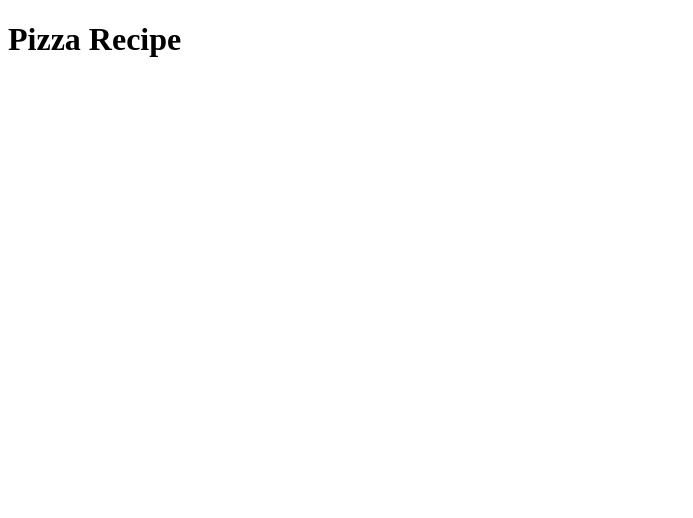
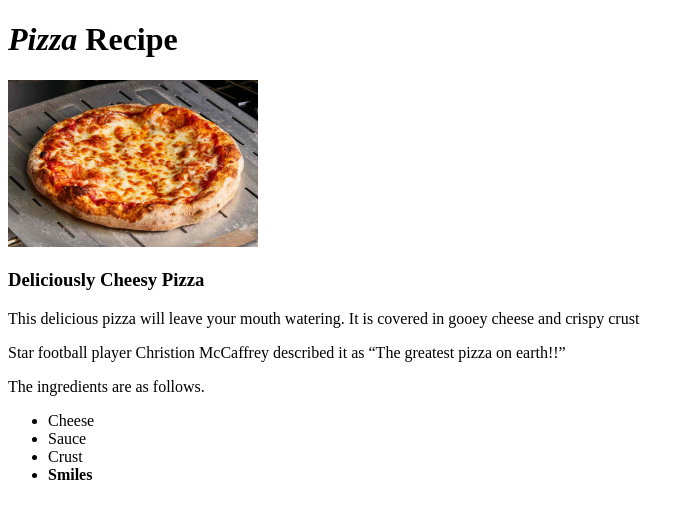
Before and after one commit to ckholland/odin-recipes, a plain HTML site: page recipes/pizza.html in a window 1280 px wide. Shown: the whole page, without its empty margins (0-693 px from the left). Drawn offline with Linux system fonts and the light colour scheme.

Commit message:
Add Details to Pizza Recipe
I added the ingredients, an image, and a description to the pizza recipe page.

```diff
--- a/recipes/pizza.html
+++ b/recipes/pizza.html
@@ -3,9 +3,20 @@
 <head>
     <meta charset="UTF-8">
     <meta name="viewport" content="width=device-width, initial-scale=1.0">
-    <title>Pizza Recips</title>
+    <title>Pizza Recipe</title>
 </head>
 <body>
-    <h1>Pizza Recipe</h1>
+    <h1><em>Pizza </em>Recipe</h1>
+    <img src="../images/cheese-pizza.jpg" alt="Deliciously cheesy pizza" width="250">
+    <h3>Deliciously Cheesy Pizza</h3>
+    <p>This delicious pizza will leave your mouth watering. It is covered in gooey cheese and crispy crust</p>
+    <p>Star football player Christion McCaffrey described it as &ldquo;The greatest pizza on earth!!&rdquo;</p>
+    <p>The ingredients are as follows.</p>
+    <ul>
+        <li>Cheese</li>
+        <li>Sauce</li>
+        <li>Crust</li>
+        <li><strong>Smiles</strong></li>
+    </ul>
 </body>
 </html>
```
Also changed, not shown: images/cheese-pizza.jpg (added).
